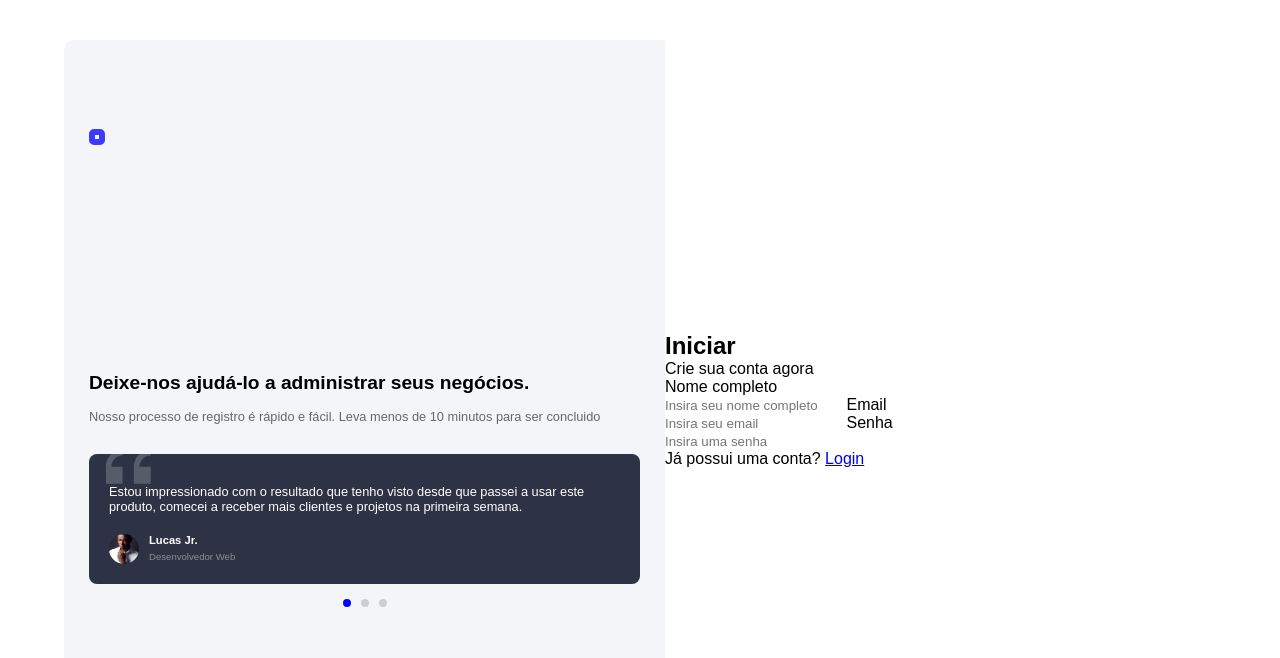
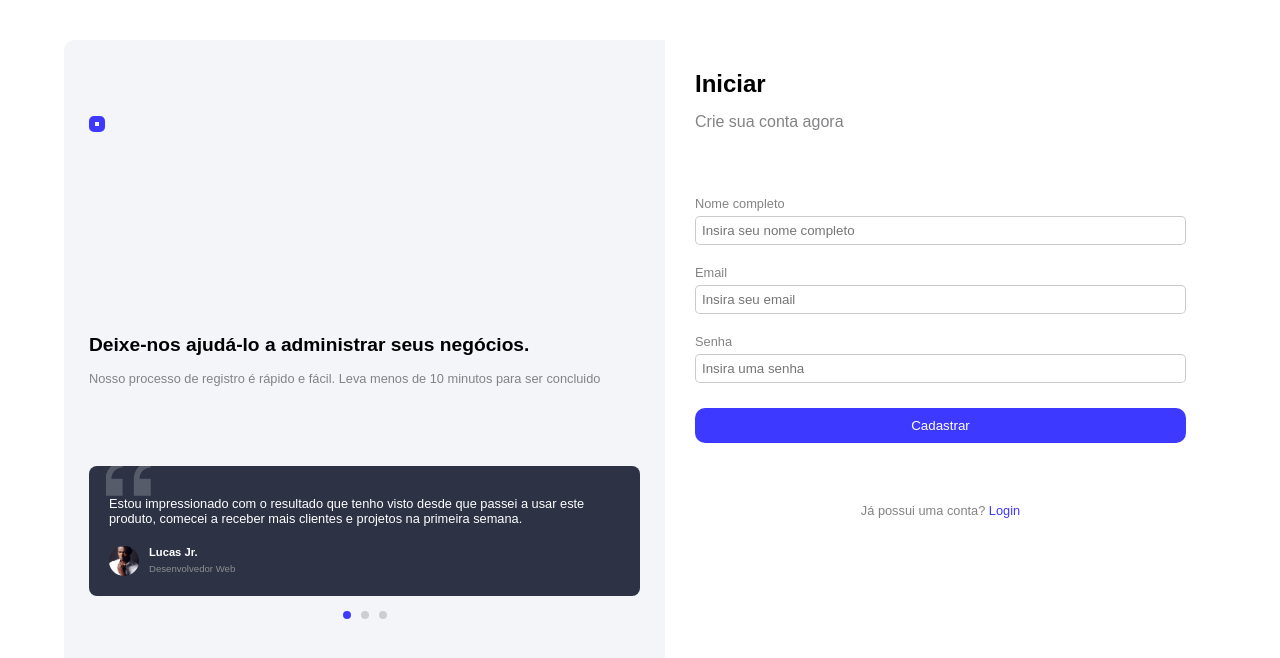
Before and after one commit to rafael-ds/FrontEnd, a plain HTML site: page Login_e_Cadastros/vishnu_prasad/index.html in a window 1280 px wide. Drawn offline with Linux system fonts and the light colour scheme.

Commit message:
Finalizado a area de cadastro

```diff
--- a/Login_e_Cadastros/vishnu_prasad/index.html
+++ b/Login_e_Cadastros/vishnu_prasad/index.html
@@ -71,7 +71,7 @@ Link: http://127.0.0.1:5500/Login_e_Cadastros/vishnu_prasad/index.html
                     <p>Crie sua conta agora</p>
                 </div>
 
-                <div class="formulario">
+                <div class="form">
                     <form action="" method="post">
                         <label for="name">Nome completo</label>
                         <input type="text" placeholder="Insira seu nome completo">
@@ -81,6 +81,8 @@ Link: http://127.0.0.1:5500/Login_e_Cadastros/vishnu_prasad/index.html
 
                         <label for="password">Senha</label>
                         <input type="password" placeholder="Insira uma senha">
+
+                        <button type="button">Cadastrar</button>
                     </form>
                 </div>
 
--- a/Login_e_Cadastros/vishnu_prasad/style/style.css
+++ b/Login_e_Cadastros/vishnu_prasad/style/style.css
@@ -30,8 +30,6 @@ body{
 
     display: flex;
     flex-direction: column;
-    justify-content: center;
-
     width: 50%;
 
 }
@@ -71,7 +69,7 @@ body{
 
 .freela p{
     font-size: .8em;
-    color: #666769;
+    color: #838385;
     margin-bottom: 30px;
 
 }
@@ -84,6 +82,7 @@ body{
     align-items: center;
     color: white;
 
+    margin-top: 80px;
 
 }
 
@@ -138,7 +137,7 @@ body{
 }
 
 .card .slider p:nth-child(1){
-    border: solid blue 4px;
+    border: solid #3E39FF 4px;
     margin: 5px;
 
     border-radius: 50%;
@@ -150,3 +149,69 @@ body{
 
     border-radius: 50%;
 }
+
+/* Formulario */
+
+.formulario .iniciar, .form, .login{
+
+    margin-top: 5px;
+    margin: 30px;
+
+}
+
+.formulario .iniciar p{
+    color: #838385;
+    margin-top: 15px;
+    font-size: 1em;
+}
+
+.formulario .form form{
+    display: flex;
+    flex-direction: column;
+
+}
+
+/* Labels */
+.formulario .form label{
+    font-size: .8em;
+    margin-top: 5px;
+    margin-bottom: 5px;
+    color: #838385;
+}
+
+/* Inputs */
+.formulario .form input{
+    border: solid #8383856c 1px;
+    padding: 6px;
+    border-radius: 5px;
+
+    margin-bottom: 15px;
+}
+
+/* Button */
+.formulario .form button{
+    padding: 10px;
+    margin-top: 10px;
+    background-color: #3E39FF;
+    cursor: pointer;
+    color: white;
+
+    border-radius: 10px;
+}
+
+/* Login */
+.formulario .login p{
+    text-align: center;
+    font-size: .8em;
+    color: #838385;
+}
+
+.formulario .login p a{
+    text-decoration: none;
+    color: #3E39FF;
+}
+
+.formulario .login p a:visited{
+    text-decoration: none;
+    color: #090735;
+}
```
